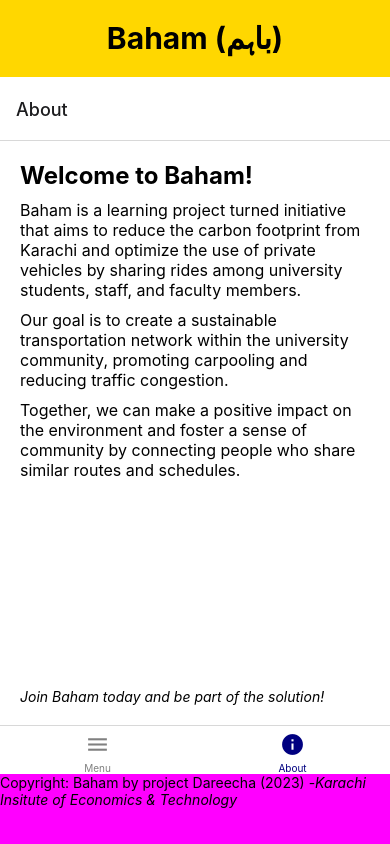
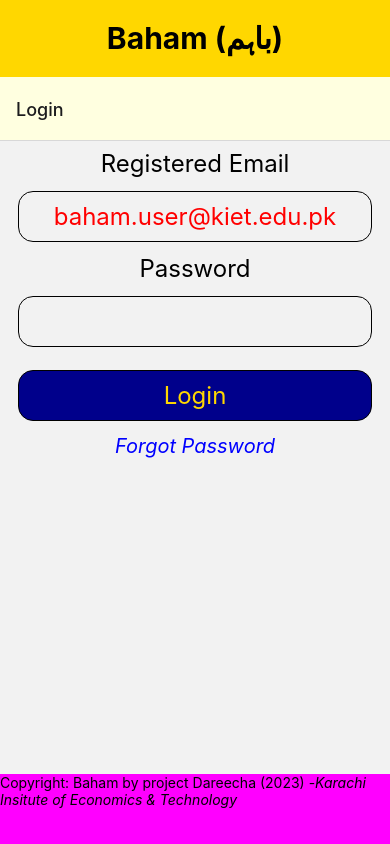
Before and after one commit to ubaidawan/baham-mobile, a React Native app: screen /About in a window 390 px wide. Built offline with nearby package versions, Linux system fonts and the light colour scheme.

Commit message:
Revert "Tab navigation implemented"
This reverts commit e0070bd3ec0175fa2c2edcdf9e6e4f773921aaf2.

```diff
--- a/About.js
+++ /dev/null
@@ -1,44 +0,0 @@
-import React from 'react';
-import { View, Text, StyleSheet } from 'react-native';
-
-const About = () => {
-    return (
-        <View style={styles.container}>
-            <Text style={styles.title}>Welcome to Baham!</Text>
-            <Text style={styles.description}>
-                Baham is a learning project turned initiative that aims to reduce the carbon footprint from Karachi and optimize the use of private vehicles by sharing rides among university students, staff, and faculty members.
-            </Text>
-            <Text style={styles.description}>
-                Our goal is to create a sustainable transportation network within the university community, promoting carpooling and reducing traffic congestion.
-            </Text>
-            <Text style={styles.description}>
-                Together, we can make a positive impact on the environment and foster a sense of community by connecting people who share similar routes and schedules.
-            </Text>
-            <Text style={styles.footer}>Join Baham today and be part of the solution!</Text>
-        </View>
-    );
-};
-
-const styles = StyleSheet.create({
-    container: {
-        flex: 1,
-        padding: 20,
-        backgroundColor: '#fff',
-    },
-    title: {
-        fontSize: 24,
-        fontWeight: 'bold',
-        marginBottom: 10,
-    },
-    description: {
-        fontSize: 16,
-        marginBottom: 10,
-    },
-    footer: {
-        fontSize: 14,
-        fontStyle: 'italic',
-        marginTop: 'auto',
-    },
-});
-
-export default About;
--- a/App.js
+++ b/App.js
@@ -5,46 +5,18 @@
 import AppFooter from './AppFooter';
 import Login from './Login';
 import Menu from './Menu';
-import About from './About';
-import { createBottomTabNavigator } from '@react-navigation/bottom-tabs';
-import { MaterialIcons } from '@expo/vector-icons';
 
 const Stack = createNativeStackNavigator();
-const Tab = createBottomTabNavigator();
 
 export default function App() {
-
   return (
     <NavigationContainer>
       <View style={styles.container}>
         <AppHeader />
-        {/* <Stack.Navigator initialRouteName='Login' screenOptions={{headerStyle: {backgroundColor: 'lightyellow'}}}>
-          <Stack.Screen name="Login" component={Login} />
-          <Stack.Screen name="Menu" component={Menu} />
-        </Stack.Navigator> */}
-        <Tab.Navigator
-          screenOptions={({ route }) => ({
-            tabBarIcon: ({ focused, color, size }) => {
-              let iconName = 'device-unknown';
-              if (route.name === 'About') {
-                iconName = focused
-                  ? 'info'
-                  : 'info-outline';
-              } else if (route.name === 'Menu') {
-                iconName = focused
-                  ? 'menu-open'
-                  : 'menu';
-              } else if (route.name === 'Logout') {
-                iconName = 'logout';
-              }
-              return <MaterialIcons name={iconName} size={size} color={color} />;
-            },
-            tabBarActiveTintColor: 'navy',
-            tabBarInactiveTintColor: 'gray',
-          })}>
-          <Tab.Screen name="Menu" component={Menu} />
-          <Tab.Screen name="About" component={About} />
-        </Tab.Navigator>
+          <Stack.Navigator initialRouteName='Login' screenOptions={{headerStyle: {backgroundColor: 'lightyellow'}}}>
+            <Stack.Screen name="Login" component={Login} />
+            <Stack.Screen name="Menu" component={Menu} />
+          </Stack.Navigator>
         <AppFooter />
       </View>
     </NavigationContainer>
--- a/package.json
+++ b/package.json
@@ -9,8 +9,6 @@
     "web": "expo start --web"
   },
   "dependencies": {
-    "@expo/vector-icons": "^13.0.0",
-    "@react-navigation/bottom-tabs": "^6.5.7",
     "@react-navigation/native": "^6.1.6",
     "@react-navigation/native-stack": "^6.9.12",
     "expo": "~48.0.10",
```
Also changed, not shown: 1 other file (tests, documents, lock files or other folders).
